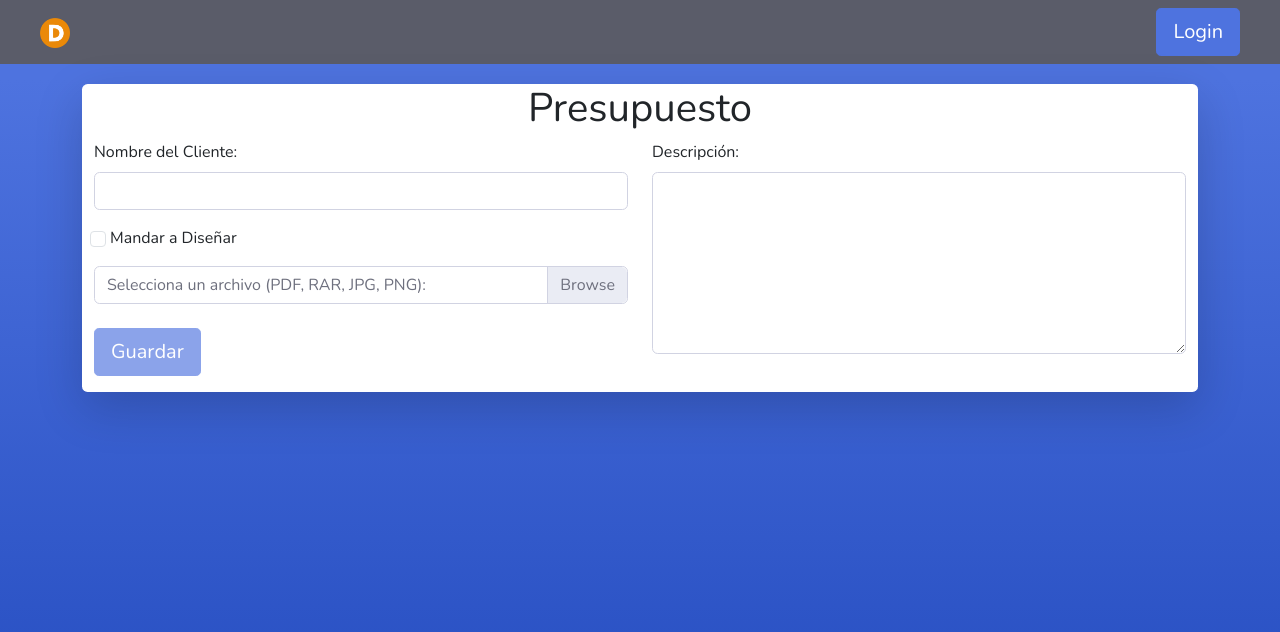
After one commit to SAAC7/Manage_control, a Django app: page /CrearPresupuesto/ in a window 1280 px wide. The commit adds this page. Shown: the top 632 px of the page. Run offline with Django 5.2, Linux system fonts and the light colour scheme; some libraries are stand-ins or nearby versions.

Commit message:
ya esta la tabla y el formulario de creacion del presupuesto

```diff
--- a/Fabrica codig/Fabrica_Project/Asesores/views.py
+++ b/Fabrica codig/Fabrica_Project/Asesores/views.py
@@ -1,3 +1,7 @@
-from django.shortcuts import render
+from django.shortcuts import render, get_object_or_404, redirect
+from django.contrib.auth.decorators import login_required
+from django.contrib.auth import authenticate
 
 # Create your views here.
+def presupuesto(request):
+    return render(request,'Asesor/presupuesto.html')
--- a/Fabrica codig/Fabrica_Project/Fabrica_Project/urls.py
+++ b/Fabrica codig/Fabrica_Project/Fabrica_Project/urls.py
@@ -17,6 +17,7 @@ Including another URLconf
 from django.contrib import admin
 from django.urls import path
 from Login import views as login_views
+from Asesores import views as asesor_views
 
 
 urlpatterns = [
@@ -25,4 +26,5 @@ urlpatterns = [
     path('signin/', login_views.signin , name='signin'),
     path('signout/', login_views.signout , name='signout'),
     path('tablas/', login_views.tablas , name='tablas'),
+    path('CrearPresupuesto/', asesor_views.presupuesto , name='CrearPresupuesto'),
 ]
--- a/Fabrica codig/Fabrica_Project/Login/views.py
+++ b/Fabrica codig/Fabrica_Project/Login/views.py
@@ -3,8 +3,7 @@ from django.contrib.auth.decorators import login_required
 from django.contrib.auth import login, logout, authenticate
 
 # Create your views here.
-# Redirige a 'index' si el usuario no está autenticado
-# @login_required(login_url='index')
+
 def index(request):
     return render(request,'Login/home.html')
 def signin(request):
@@ -22,5 +21,7 @@ def signin(request):
 def signout(request):
     logout(request)
     return redirect ('/')
+# Redirige a 'index' si el usuario no está autenticado
+@login_required(login_url='index')
 def tablas(request):
     return render(request,'Login/table.html')
--- /dev/null
+++ b/Fabrica codig/Fabrica_Project/Templates/Asesor/presupuesto.html
@@ -0,0 +1,78 @@
+{% extends 'core.html' %}
+{% block content%}
+
+<style>
+  /* Cambiar el cursor al pasar el mouse sobre el checkbox */
+  .form-check-input:hover {
+    cursor: pointer;
+  }
+
+  /* Cambiar el cursor al pasar el mouse sobre el input de archivo */
+  .custom-file-input:hover {
+    cursor: pointer;
+  }
+</style>
+
+<div class="container">
+  <div class="row justify-content-center align-items-center">
+    <div class="card o-hidden border-0 shadow-lg">
+      <div class="text-center">
+        <h1>Presupuesto</h1>
+      </div>
+      <form>
+        <div class="row">
+          <div class="col-6">
+            <div class="form-group">
+              <label for="nombreCliente">Nombre del Cliente:</label>
+              <input type="text" id="nombreCliente" class="form-control form-control-user" name="nombreCliente" required>
+            </div>
+            <div class="form-group px-md-3">
+              <input type="checkbox" id="solDesign" name="solDesign" value="True" class="form-check-input cursor-pointer" required>
+              <label for="solDesign" class="form-check-label"> Mandar a Diseñar</label>
+            </div>
+            <div class="custom-file">
+              <label for="miArchivo" class="custom-file-label cursor-pointer">Selecciona un archivo (PDF, RAR, JPG, PNG):</label>
+              <input type="file" class="custom-file-input cursor-pointer" id="miArchivo" name="miArchivo" onchange="updateFileName()" required>
+              <small id="fileError" class="text-danger"></small>
+              <br><br>
+            </div>
+            <div class="form-group">
+            <input id="botonEnvio" class="btn btn-primary btn-lg" type="submit" value="Guardar" name="botonEnvio" disabled>
+            </div>
+          </div>
+          <div class="col-6">
+            <div class="form-group">
+              <label for="descripcion">Descripción:</label>
+              <textarea id="descripcion" name="descripcion" class="form-control form-control-user" rows="7" required></textarea>
+            </div>
+          </div>
+        </div>
+      </form>
+    </div>
+  </div>
+</div>
+
+<script>
+  function updateFileName() {
+    var inputFile = document.getElementById('miArchivo');
+    var fileName = inputFile.files[0].name; // Obtener solo el nombre del archivo
+    var label = document.querySelector('.custom-file-label');
+    var fileError = document.getElementById('fileError');
+    var miBoton = document.getElementById("botonEnvio");
+
+    // Verificar la extensión del archivo
+    var allowedExtensions = /(\.pdf|\.rar|\.jpg|\.png)$/i;
+    if (!allowedExtensions.exec(fileName)) {
+      fileError.innerText = 'Solo se permiten archivos PDF, Imagenes o RAR.';
+      label.innerText = 'Selecciona un archivo (PDF, RAR, JPG, PNG):';
+      inputFile.value = ''; // Limpiar el valor del input para evitar la carga del archivo no permitido
+      miBoton.disabled = true;
+    } else {
+      fileError.innerText = '';
+      label.innerText = 'Archivo seleccionado: ' + fileName;
+
+      miBoton.disabled = false;
+    }
+  }
+</script>
+{% endblock %}
--- a/Fabrica codig/Fabrica_Project/Templates/core.html
+++ b/Fabrica codig/Fabrica_Project/Templates/core.html
@@ -55,7 +55,7 @@
                             <a class="nav-link active dropdown-toggle" href="#" data-bs-toggle="dropdown"
                                 aria-expanded="false">Presupuesto</a>
                             <ul class="dropdown-menu">
-                                <li><a class="dropdown-item" href="#">Crear</a></li>
+                                <li><a class="dropdown-item" href="{% url 'CrearPresupuesto' %}">Crear</a></li>
                                 <li><a class="dropdown-item" href="#">En Curso</a></li>
                                 <li><a class="dropdown-item" href="#">Finalizados</a></li>
                             </ul>
```
Also changed, not shown: Fabrica codig/Fabrica_Project/Templates/Login/home.html (+8 -1 lines), Fabrica codig/Fabrica_Project/Templates/Login/table.html (+20 -17 lines), Fabrica codig/Fabrica_Project/db.sqlite3, 1 other file.
